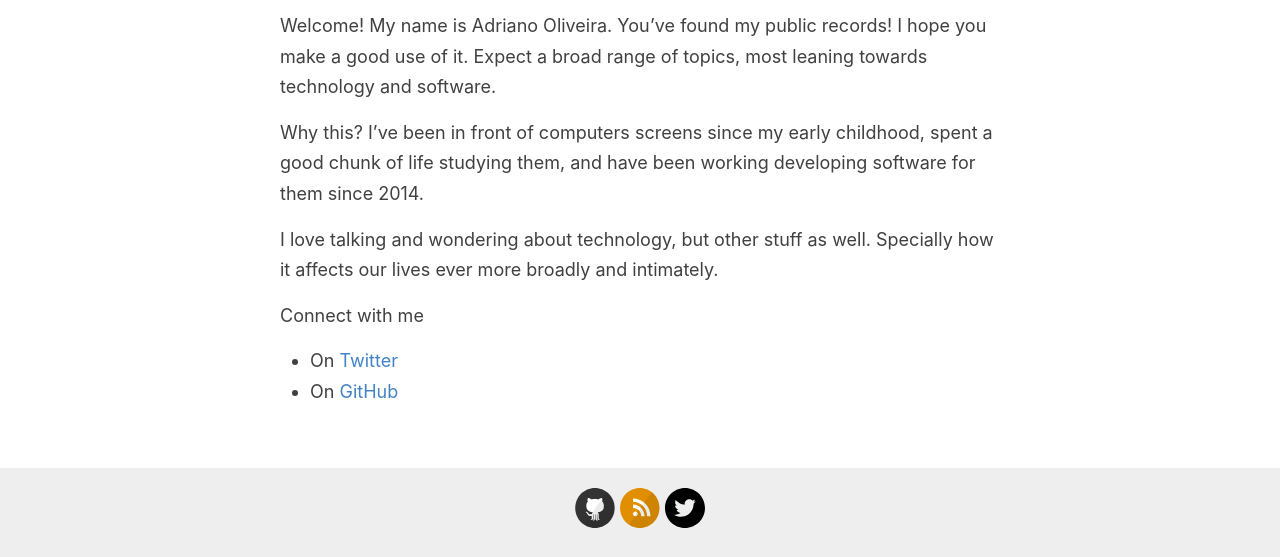
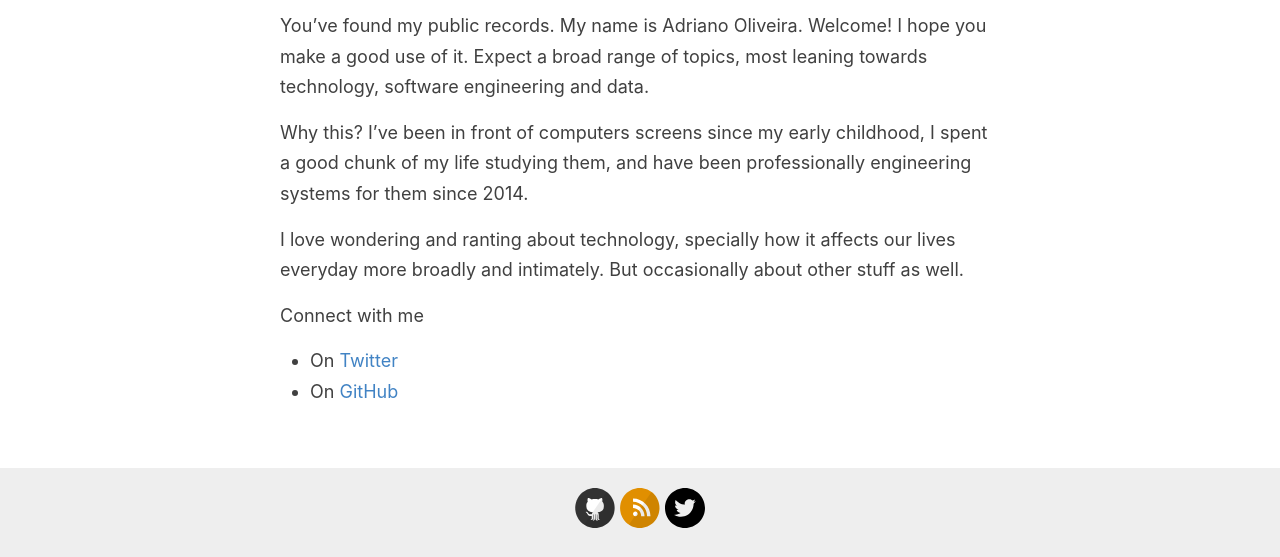
Before and after one commit to adri0/adri0.github.io, a Jekyll site: the page built from _pages/about.md, in a window 1280 px wide, cut to the strip 396-953 px from the top of the page. Built offline with Jekyll 4.4.1, drawn with Linux system fonts in a browser that asks for light colours.

Commit message:
Update about

```diff
--- a/_pages/about.md
+++ b/_pages/about.md
@@ -6,11 +6,11 @@
 
 <img src="https://avatars0.githubusercontent.com/u/8104069?s=460&u=96a665afce786bb49bf5a8a458dd74eaa301b535" width="200"/>
 
-Welcome! My name is Adriano Oliveira. You've found my public records! I hope you make a good use of it. Expect a broad range of topics, most leaning towards technology and software.
+You've found my public records. My name is Adriano Oliveira. Welcome! I hope you make a good use of it. Expect a broad range of topics, most leaning towards technology, software engineering and data.
 
-Why this? I've been in front of computers screens since my early childhood, spent a good chunk of life studying them, and have been working developing software for them since 2014.
+Why this? I've been in front of computers screens since my early childhood, I spent a good chunk of my life studying them, and have been professionally engineering systems for them since 2014.
 
-I love talking and wondering about technology, but other stuff as well. Specially how it affects our lives ever more broadly and intimately.
+I love wondering and ranting about technology, specially how it affects our lives everyday more broadly and intimately. But occasionally about other stuff as well.
 
 Connect with me
 
```
